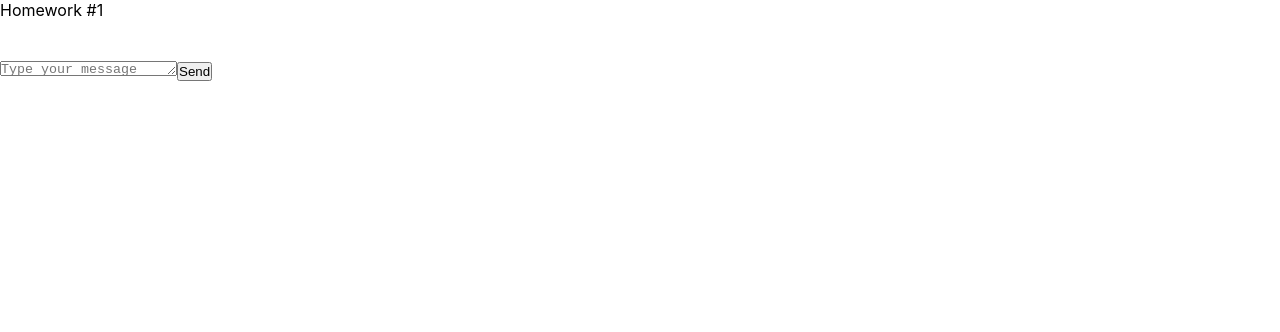
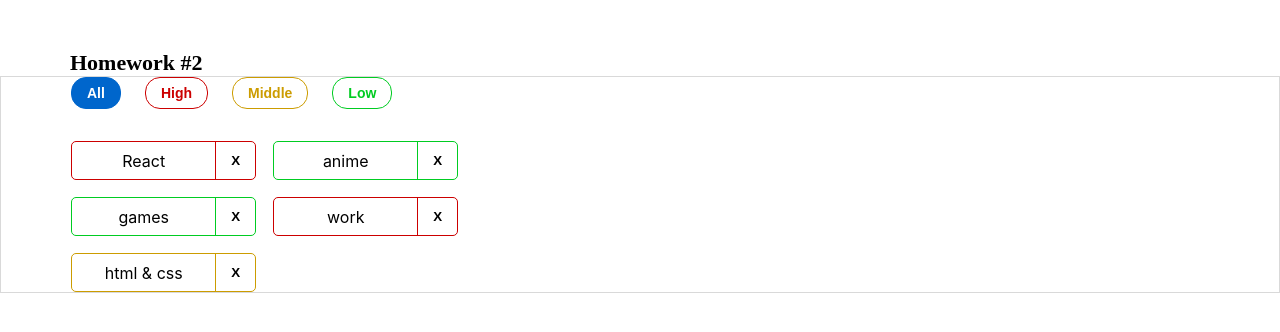
Before and after one commit to a-koloshva/auto-hw-thuesday, a React (Create React App) app: page / in a window 1280 px wide. Shown: the top 332 px of the page. Built offline with nearby package versions, Linux system fonts and the light colour scheme.

Commit message:
hw2 deploy

```diff
--- a/src/s1-main/App.module.css
+++ b/src/s1-main/App.module.css
@@ -1,11 +1,24 @@
 .App {
-    --header_height: 60px;
+  --header_height: 60px;
+
+  width: 100%;
+  padding-top: 50px;
+  display: flex;
+  justify-content: center;
 }
 
 .hw {
-
+  border: 1px solid #d9d9d9;
+  width: 100vw;
+  padding: 0 70px;
+  box-sizing: border-box;
 }
 
 .hwTitle {
+  color: #000;
+  font-family: Montserrat;
+  font-size: 22px;
+  font-weight: 600;
 
+  padding: 0 70px;
 }
--- a/src/s1-main/App.tsx
+++ b/src/s1-main/App.tsx
@@ -1,20 +1,21 @@
-import React from 'react'
-import s from './App.module.css'
-import HW1 from '../s2-homeworks/hw01/HW1'
+import React from 'react';
+import s from './App.module.css';
+import HW1 from '../s2-homeworks/hw01/HW1';
+import HW2 from '../s2-homeworks/hw02/HW2';
 
 function App() {
   return (
     <div className={s.App}>
-            <HW1/>
+      {/* <HW1 /> */}
       {/*раскомментировать по ходу выполнения*/}
-            {/*<HW2/>*/}
+      <HW2 />
       {/*<HW3/>*/}
       {/*<HW4/>*/}
 
       {/*при выполнении дз 5 и более - закомментировать здесь дз 1-4, так как они есть внутри дз 5*/}
       {/*<HW5/>*/}
     </div>
-    )
+  );
 }
 
-export default App
+export default App;
--- a/src/s2-homeworks/hw01/message/Message.module.css
+++ b/src/s2-homeworks/hw01/message/Message.module.css
@@ -1,31 +1,30 @@
 .message {
-
+  border: 1px solid red;
+  max-width: 600px;
+  display: flex;
+  flex-direction: column;
 }
 
 .imageAndText {
-
+  width: 100%;
+  flex-direction: row-reverse;
 }
 
 .imageAndText img {
-
 }
 
 .text {
-
+  width: 100%;
 }
 
 .text:after {
-
 }
 
 .name {
-
 }
 
 .messageText {
-
 }
 
 .time {
-
 }
--- a/src/s2-homeworks/hw01/message/Message.tsx
+++ b/src/s2-homeworks/hw01/message/Message.tsx
@@ -1,8 +1,11 @@
-import React from 'react'
-import s from './Message.module.css'
+import React from 'react';
+import s from './Message.module.css';
+import { MessageType } from '../HW1';
 
 // нужно создать правильный тип вместо any
-export type MessagePropsType = any
+export type MessagePropsType = {
+  message: MessageType;
+};
 
 // нужно отобразить приходящие данные
 const Message = (props: MessagePropsType) => {
@@ -12,29 +15,30 @@ const Message = (props: MessagePropsType) => {
         <img
           id={'hw1-avatar-' + props.message.id}
           // создаёт студент
-
+          src={props.message.user.avatar}
+          alt="avatar"
           //
         />
         <div className={s.text}>
           <div id={'hw1-name-' + props.message.id} className={s.name}>
             {/*создаёт студент*/}
-
+            {props.message.user.name}
             {/**/}
           </div>
           <pre id={'hw1-text-' + props.message.id} className={s.messageText}>
             {/*создаёт студент*/}
-
+            {props.message.message.text}
             {/**/}
           </pre>
         </div>
       </div>
       <div id={'hw1-time-' + props.message.id} className={s.time}>
         {/*создаёт студент*/}
-
+        {props.message.message.time}
         {/**/}
       </div>
     </div>
-    )
-}
+  );
+};
 
-export default Message
+export default Message;
--- a/src/s2-homeworks/hw02/HW2.tsx
+++ b/src/s2-homeworks/hw02/HW2.tsx
@@ -1,6 +1,6 @@
-import React, {useState} from 'react'
-import Affairs from './affairs/Affairs'
-import s2 from '../../s1-main/App.module.css'
+import React, { useState } from 'react';
+import Affairs from './affairs/Affairs';
+import s2 from '../../s1-main/App.module.css';
 
 /*
  * 1 - описать типы AffairPriorityType, AffairType
@@ -17,42 +17,45 @@ import s2 from '../../s1-main/App.module.css'
  * */
 
 // types
-export type AffairPriorityType = any // need to fix any
+export type AffairPriorityType = 'low' | 'middle' | 'high'; // need to fix any
 export type AffairType = {
-    _id: any // need to fix any
-    name: any // need to fix any
-    priority: AffairPriorityType
-}
-export type FilterType = 'all' | AffairPriorityType
+  _id: number; // need to fix any
+  name: string; // need to fix any
+  priority: AffairPriorityType;
+};
+export type FilterType = 'all' | AffairPriorityType;
 
 // constants
-const defaultAffairs: any = [ // need to fix any
-    {_id: 1, name: 'React', priority: 'high'}, // студенты могут изменить содержимое name и количество элементов в массиве, ...priority не менять!
-    {_id: 2, name: 'anime', priority: 'low'},
-    {_id: 3, name: 'games', priority: 'low'},
-    {_id: 4, name: 'work', priority: 'high'},
-    {_id: 5, name: 'html & css', priority: 'middle'},
-]
+const defaultAffairs: AffairType[] = [
+  // need to fix any
+  { _id: 1, name: 'React', priority: 'high' }, // студенты могут изменить содержимое name и количество элементов в массиве, ...priority не менять!
+  { _id: 2, name: 'anime', priority: 'low' },
+  { _id: 3, name: 'games', priority: 'low' },
+  { _id: 4, name: 'work', priority: 'high' },
+  { _id: 5, name: 'html & css', priority: 'middle' },
+];
 
 // pure helper functions
-export const filterAffairs = (affairs: any, filter: any): any => { // need to fix any
-
-
-    return affairs // need to fix
-}
-export const deleteAffair = (affairs: any, _id: any): any => { // need to fix any
-
-    return affairs // need to fix
-}
+export const filterAffairs = (affairs: AffairType[], filter: FilterType): AffairType[] => {
+  return filter === 'all' ? affairs : affairs.filter((a) => a.priority === filter);
+  // need to fix any
+};
+export const deleteAffair = (affairs: AffairType[], _id: number): AffairType[] => {
+  // need to fix any
+  return affairs.filter((affair) => affair._id !== _id);
+};
 
 function HW2() {
-    const [affairs, setAffairs] = useState<any>(defaultAffairs) // need to fix any
-    const [filter, setFilter] = useState<FilterType>('all')
+  const [affairs, setAffairs] = useState<AffairType[]>(defaultAffairs); // need to fix any
+  const [filter, setFilter] = useState<FilterType>('all');
 
-    const filteredAffairs = filterAffairs(affairs, filter)
-    const deleteAffairCallback = (_id: any) => { // need to fix any
+  const filteredAffairs = filterAffairs(affairs, filter);
+
+  const deleteAffairCallback = (_id: number) => {
+    // need to fix any
+    setAffairs(deleteAffair(affairs, _id));
     // need to fix
-    }
+  };
 
   return (
     <div id={'hw2'}>
@@ -66,7 +69,7 @@ function HW2() {
         />
       </div>
     </div>
-    )
+  );
 }
 
-export default HW2
+export default HW2;
--- a/src/s2-homeworks/hw02/affairs/Affairs.tsx
+++ b/src/s2-homeworks/hw02/affairs/Affairs.tsx
@@ -1,33 +1,37 @@
-import React from 'react'
-import Affair from './affair/Affair'
-import {AffairType, FilterType} from '../HW2'
-import s from './Affairs.module.css'
+import React from 'react';
+import Affair from './affair/Affair';
+import { AffairType, FilterType } from '../HW2';
+import s from './Affairs.module.css';
 
 type AffairsPropsType = {
-    data: any // need to fix any
-    setFilter: any
-    deleteAffairCallback: any
-    filter: FilterType
-}
+  data: AffairType[]; // need to fix any
+  setFilter: (filter: FilterType) => void;
+  deleteAffairCallback: (id: number) => void;
+  filter: FilterType;
+};
 
 function Affairs(props: AffairsPropsType) {
   const setAll = () => {
     // need to fix
-    }
+    props.setFilter('all');
+  };
   const setHigh = () => {
     // need to fix
-    }
+    props.setFilter('high');
+  };
   const setMiddle = () => {
     // need to fix
-    }
+    props.setFilter('middle');
+  };
   const setLow = () => {
     // need to fix
-    }
+    props.setFilter('low');
+  };
 
-    const cnAll = s.button + ' ' + s.all + (props.filter === 'all' ? ' ' + s.active : '')
-    const cnHigh = s.button + ' ' + s.high + (props.filter === 'high' ? ' ' + s.active : '')
-    const cnMiddle = s.button + ' ' + s.middle + (props.filter === 'middle' ? ' ' + s.active : '')
-    const cnLow = s.button + ' ' + s.low + (props.filter === 'low' ? ' ' + s.active : '')
+  const cnAll = s.button + ' ' + s.all + (props.filter === 'all' ? ' ' + s.active : '');
+  const cnHigh = s.button + ' ' + s.high + (props.filter === 'high' ? ' ' + s.active : '');
+  const cnMiddle = s.button + ' ' + s.middle + (props.filter === 'middle' ? ' ' + s.active : '');
+  const cnLow = s.button + ' ' + s.low + (props.filter === 'low' ? ' ' + s.active : '');
 
   const mappedAffairs = props.data.map((a: AffairType) => (
     <Affair
@@ -35,43 +39,27 @@ function Affairs(props: AffairsPropsType) {
       affair={a}
       deleteAffairCallback={props.deleteAffairCallback}
     />
-    ))
+  ));
 
   return (
     <div>
       <div className={s.buttonContainer}>
-                <button
-                    id={'hw2-button-all'}
-                    onClick={setAll}
-                    className={cnAll}
-                >
+        <button id={'hw2-button-all'} onClick={setAll} className={cnAll}>
           All
         </button>
-                <button
-                    id={'hw2-button-high'}
-                    onClick={setHigh}
-                    className={cnHigh}
-                >
+        <button id={'hw2-button-high'} onClick={setHigh} className={cnHigh}>
           High
         </button>
-                <button
-                    id={'hw2-button-middle'}
-                    onClick={setMiddle}
-                    className={cnMiddle}
-                >
+        <button id={'hw2-button-middle'} onClick={setMiddle} className={cnMiddle}>
           Middle
         </button>
-                <button
-                    id={'hw2-button-low'}
-                    onClick={setLow}
-                    className={cnLow}
-                >
+        <button id={'hw2-button-low'} onClick={setLow} className={cnLow}>
           Low
         </button>
       </div>
       <div className={s.affairs}>{mappedAffairs}</div>
     </div>
-    )
+  );
 }
 
-export default Affairs
+export default Affairs;
--- a/src/s2-homeworks/hw02/affairs/affair/Affair.tsx
+++ b/src/s2-homeworks/hw02/affairs/affair/Affair.tsx
@@ -1,31 +1,29 @@
-import React from 'react'
-import { AffairType } from '../../HW2'
-import s from './Affair.module.css'
-import s2 from '../Affairs.module.css'
+import React from 'react';
+import { AffairType } from '../../HW2';
+import s from './Affair.module.css';
+import s2 from '../Affairs.module.css';
 
 type AffairPropsType = {
   // key не нужно типизировать
-    affair: AffairType
-    deleteAffairCallback: any // need to fix any
-}
+  affair: AffairType;
+  deleteAffairCallback: (id: number) => void; // need to fix any
+};
 
 function Affair(props: AffairPropsType) {
   const deleteCallback = () => {
     // need to fix
-    }
+    props.deleteAffairCallback(props.affair._id);
+  };
 
-    const nameClass = s.name + ' ' + s2[props.affair.priority]
-    const buttonClass = s.closeButton + ' ' + s2[props.affair.priority]
-    const affairClass = s.affair + ' ' + s2[props.affair.priority]
+  const nameClass = s.name + ' ' + s2[props.affair.priority];
+  const buttonClass = s.closeButton + ' ' + s2[props.affair.priority];
+  const affairClass = s.affair + ' ' + s2[props.affair.priority];
 
   return (
-        <div
-            id={'hw2-affair-' + props.affair._id}
-            className={affairClass}
-        >
+    <div id={'hw2-affair-' + props.affair._id} className={affairClass}>
       <div id={'hw2-name-' + props.affair._id} className={nameClass}>
         {/*создаёт студент*/}
-
+        {props.affair.name}
         {/**/}
       </div>
       <div id={'hw2-priority-' + props.affair._id} hidden>
@@ -36,14 +34,11 @@ function Affair(props: AffairPropsType) {
         id={'hw2-button-delete-' + props.affair._id}
         className={buttonClass}
         // need to fix
-
-            >
-                {/*текст кнопки могут изменить студенты*/}
-                X
-                {/**/}
+        onClick={deleteCallback}>
+        {/*текст кнопки могут изменить студенты*/}X{/**/}
       </button>
     </div>
-    )
+  );
 }
 
-export default Affair
+export default Affair;
```
Also changed, not shown: src/index.tsx (+16 -16 lines), src/s2-homeworks/hw01/HW1.tsx (+27 -13 lines), src/s2-homeworks/hw01/friend-message/FriendMessage.tsx (+16 -26 lines). Lines whose indentation alone changed are shown as unchanged.
